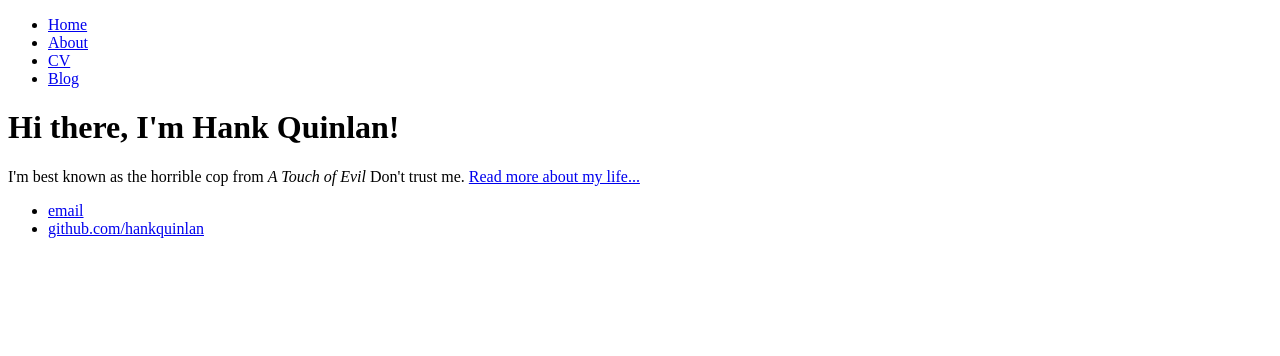
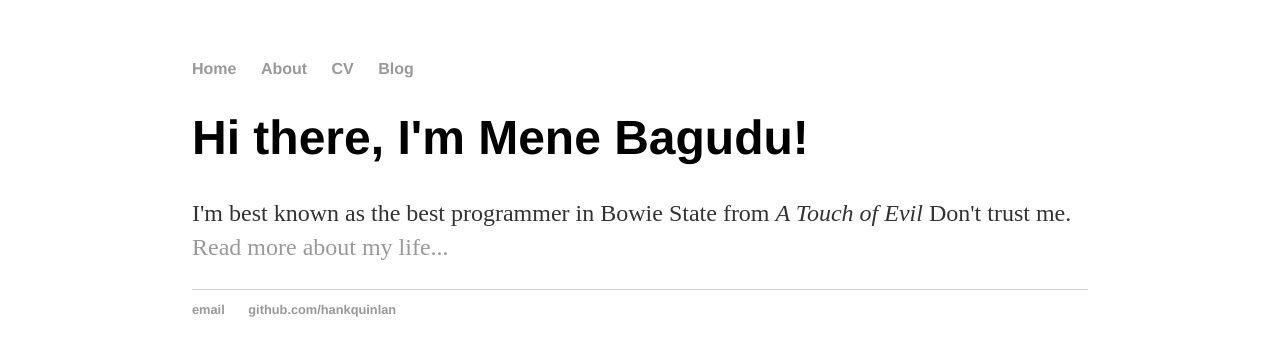
Before and after one commit to meneBagudu/meneBagudu.github.io, a plain HTML site: page index.html in a window 1280 px wide. Drawn offline with Linux system fonts and the light colour scheme.

Commit message:
Update index.html

```diff
--- a/index.html
+++ b/index.html
@@ -1,7 +1,8 @@
 <!DOCTYPE html>
 <html>
 	<head>
-		<title>Hank Quinlan, Horrible Cop</title>
+		<title>Mene Bagudu, Best Programmer!! </title>
+		<link rel="stylesheet" type="text/css" href="/css/main.css">
 	</head>
 	<body>
 		<nav>
@@ -14,8 +15,8 @@
 		</nav>
 		<div class="container">
     		<div class="blurb">
-        		<h1>Hi there, I'm Hank Quinlan!</h1>
-				<p>I'm best known as the horrible cop from <em>A Touch of Evil</em> Don't trust me. <a href="/about">Read more about my life...</a></p>
+        		<h1>Hi there, I'm Mene Bagudu!</h1>
+				<p>I'm best known as the best programmer in Bowie State from <em>A Touch of Evil</em> Don't trust me. <a href="/about">Read more about my life...</a></p>
     		</div><!-- /.blurb -->
 		</div><!-- /.container -->
 		<footer>
```
